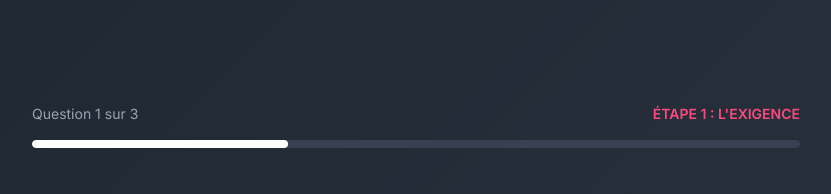
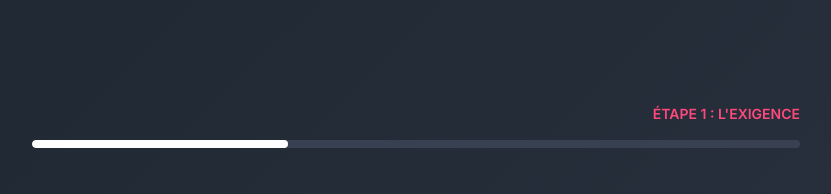
Before and after one commit to Telmaftorres/amour-du-metier, a React (Vite) app: page / in a window 1280 px wide. Both pictures are taken after a click on the button "LANCER LE TEST". Shown: the top 194 px of the page, without its empty margins (224-1055 px from the left). Built offline with nearby package versions, Linux system fonts and the light colour scheme.

Commit message:
Remove question counter from quiz

```diff
--- a/src/components/screens/Quiz.jsx
+++ b/src/components/screens/Quiz.jsx
@@ -42,10 +42,7 @@ function Quiz({ onComplete }) {
 
        {/* Indicateur de progression */}
         <div className="mb-12">
-        <div className="flex justify-between items-center mb-4">
-            <span className="text-sm text-gray-400">
-            Question {currentQuestion + 1} sur {quizQuestions.length}
-            </span>
+          <div className="flex justify-end items-center mb-4">
             <span className="text-sm text-kontfeel-pink font-semibold">
               {question.step}
             </span>
@@ -59,7 +56,6 @@ function Quiz({ onComplete }) {
             />
           </div>
         </div>
-
         {/* Question */}
         <AnimatePresence mode="wait">
           <motion.div
```
Lines whose indentation alone changed are shown as unchanged.
